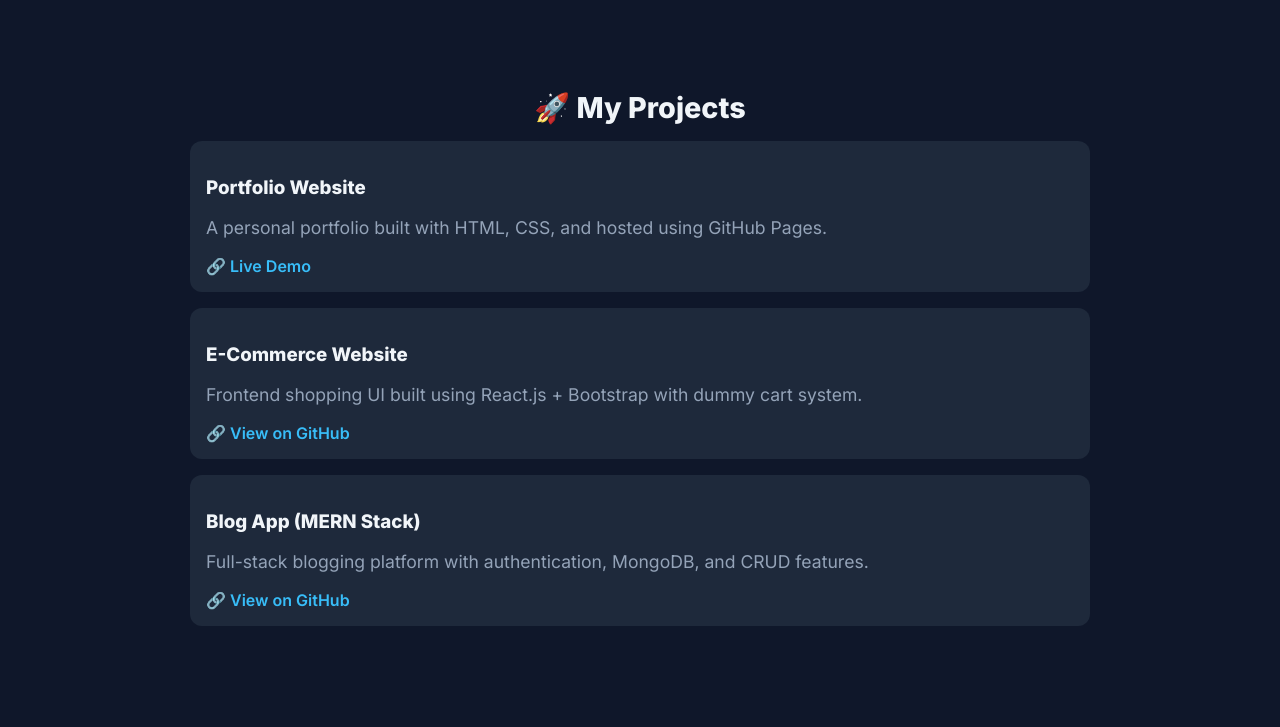
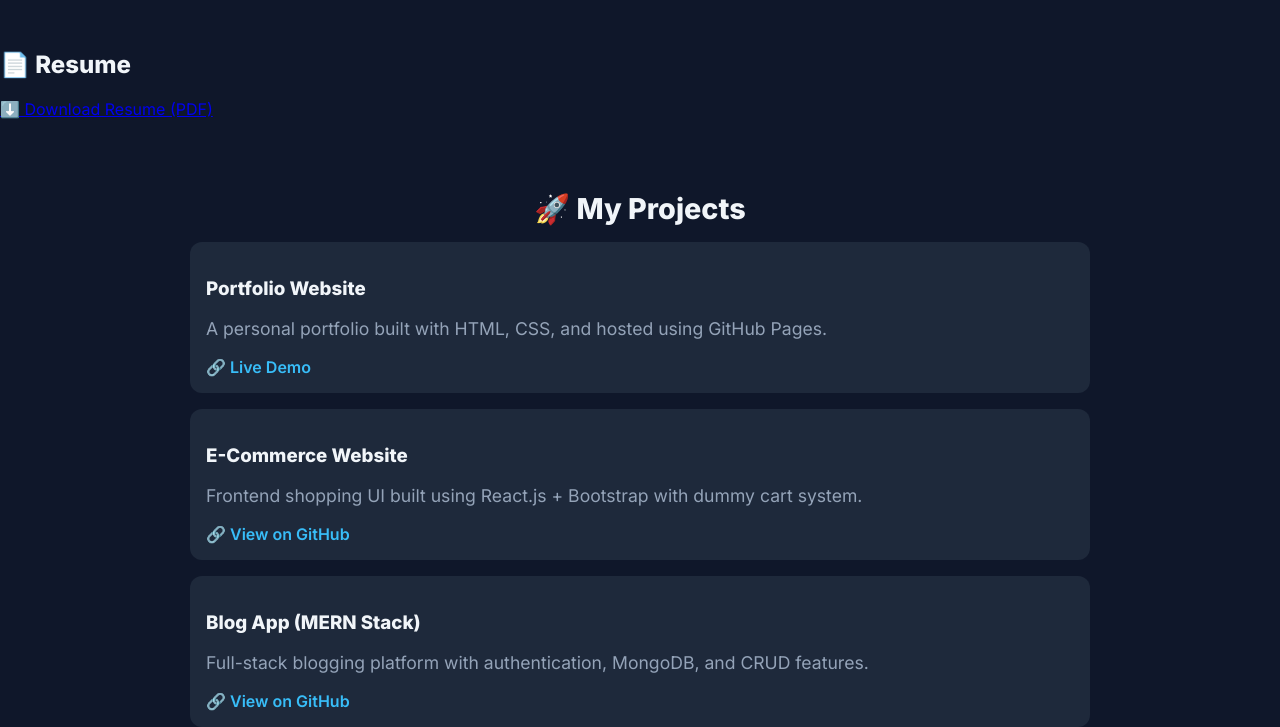
Before and after one commit to abhijeet-gite/abhijeet-gite.github.io, a plain HTML site: page index.html in a window 1280 px wide. Shown: the part 1636-2363 px from the top of the page. Drawn offline with Linux system fonts and the light colour scheme.

Commit message:
📄 Added my resume to portfolio

```diff
--- a/index.html
+++ b/index.html
@@ -69,6 +69,12 @@
     <img src="https://github-readme-streak-stats.herokuapp.com?user=abhijeet-gite&theme=tokyonight" width="100%" alt="GitHub Streak" />
   </section>
 
+  <section id="resume">
+  <h2>📄 Resume</h2>
+  <a href="resume.pdf" download class="btn">⬇️ Download Resume (PDF)</a>
+</section>
+
+
   <section class="projects">
     <h2>🚀 My Projects</h2>
 
```
